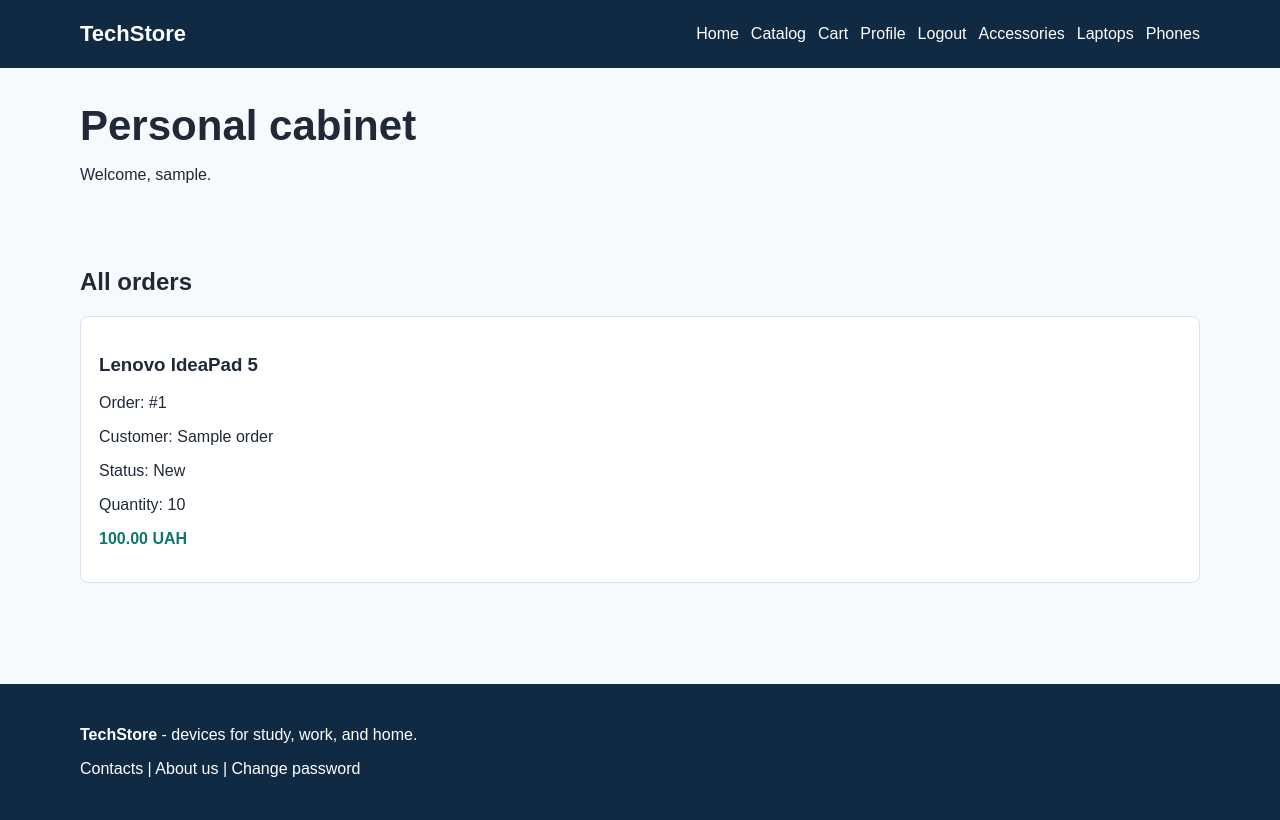
After one commit to MaksymVashkurak/django_labs, a Django app: page /profile/ in a window 1280 px wide. The commit adds this page. Run offline with Django 5.2, Linux system fonts and the light colour scheme; a user stored in the database is signed in; data comes from the database, SQL or seed files in the repository; tables that the repository leaves empty hold one stand-in row (values such as "Sample post").

Commit message:
Lab 8: add authentication and profile

```diff
--- a/config/settings.py
+++ b/config/settings.py
@@ -116,3 +116,8 @@ USE_TZ = True
 # https://docs.djangoproject.com/en/6.0/howto/static-files/
 
 STATIC_URL = 'static/'
+
+LOGIN_URL = "shop:login"
+LOGIN_REDIRECT_URL = "shop:profile"
+LOGOUT_REDIRECT_URL = "shop:home"
+EMAIL_BACKEND = "django.core.mail.backends.console.EmailBackend"
--- a/shop/models.py
+++ b/shop/models.py
@@ -122,4 +122,16 @@ class OrderItem(models.Model):
     def total_price(self):
         return self.price * self.quantity
 
+
+class PasswordResetCode(TimeStampedModel):
+    user = models.ForeignKey(settings.AUTH_USER_MODEL, on_delete=models.CASCADE, related_name="password_reset_codes")
+    code = models.CharField(max_length=6)
+    is_used = models.BooleanField(default=False)
+
+    class Meta:
+        ordering = ["-created_at"]
+
+    def __str__(self):
+        return f"Password reset code for {self.user}"
+
 # Create your models here.
--- a/shop/templates/shop/base.html
+++ b/shop/templates/shop/base.html
@@ -182,6 +182,13 @@
                 <a href="{% url 'shop:home' %}">Home</a>
                 <a href="{% url 'shop:catalog' %}">Catalog</a>
                 <a href="{% url 'shop:cart_detail' %}">Cart</a>
+                {% if user.is_authenticated %}
+                    <a href="{% url 'shop:profile' %}">Profile</a>
+                    <a href="{% url 'shop:logout' %}">Logout</a>
+                {% else %}
+                    <a href="{% url 'shop:login' %}">Login</a>
+                    <a href="{% url 'shop:register' %}">Register</a>
+                {% endif %}
                 {% for category in nav_categories %}
                     <a href="{{ category.get_absolute_url }}">{{ category.name }}</a>
                 {% endfor %}
@@ -201,7 +208,7 @@
     <footer>
         <div class="container">
             <p><strong>TechStore</strong> - devices for study, work, and home.</p>
-            <p><a href="{% url 'shop:contacts' %}">Contacts</a> | <a href="{% url 'shop:about' %}">About us</a></p>
+            <p><a href="{% url 'shop:contacts' %}">Contacts</a> | <a href="{% url 'shop:about' %}">About us</a> | <a href="{% url 'shop:password_reset_request' %}">Change password</a></p>
         </div>
     </footer>
 </body>
--- a/shop/templates/shop/cart.html
+++ b/shop/templates/shop/cart.html
@@ -15,6 +15,7 @@
             {% endfor %}
         </div>
         <h2>Total: {{ total }} UAH</h2>
+        <a class="button" href="{% url 'shop:checkout' %}">Checkout</a>
     {% else %}
         <p>Your cart is empty.</p>
     {% endif %}
--- /dev/null
+++ b/shop/templates/shop/profile.html
@@ -0,0 +1,28 @@
+{% extends "shop/base.html" %}
+
+{% block content %}
+<section>
+    <h1>Personal cabinet</h1>
+    <p>Welcome, {{ user.username }}.</p>
+</section>
+
+<section>
+    <h2>{{ orders_title }}</h2>
+    {% if order_items %}
+        <div class="product-grid">
+            {% for item in order_items %}
+                <article class="product-card">
+                    <h3>{{ item.product.name }}</h3>
+                    <p>Order: #{{ item.order.id }}</p>
+                    <p>Customer: {{ item.order.customer_name }}</p>
+                    <p>Status: {{ item.order.get_status_display }}</p>
+                    <p>Quantity: {{ item.quantity }}</p>
+                    <p class="price">{{ item.total_price }} UAH</p>
+                </article>
+            {% endfor %}
+        </div>
+    {% else %}
+        <p>No orders yet.</p>
+    {% endif %}
+</section>
+{% endblock %}
--- a/shop/urls.py
+++ b/shop/urls.py
@@ -10,7 +10,14 @@ urlpatterns = [
     path("catalog/", views.catalog, name="catalog"),
     path("cart/", views.cart_detail, name="cart_detail"),
     path("cart/add/<int:product_id>/", views.add_to_cart, name="add_to_cart"),
+    path("checkout/", views.checkout, name="checkout"),
     path("newsletter/", views.subscribe_newsletter, name="subscribe_newsletter"),
+    path("profile/", views.profile, name="profile"),
+    path("login/", views.login_view, name="login"),
+    path("logout/", views.logout_view, name="logout"),
+    path("register/", views.register, name="register"),
+    path("password-reset/", views.password_reset_request, name="password_reset_request"),
+    path("password-reset/confirm/", views.password_reset_confirm, name="password_reset_confirm"),
     path("categories/<slug:slug>/", views.category_detail, name="category_detail"),
     path("products/<slug:slug>/", views.product_detail, name="product_detail"),
     path("contacts/", views.contacts, name="contacts"),
--- a/shop/views.py
+++ b/shop/views.py
@@ -1,8 +1,22 @@
+import random
+
 from django.contrib import messages
+from django.contrib.auth import authenticate, login, logout
+from django.contrib.auth.decorators import login_required
+from django.contrib.auth.forms import AuthenticationForm
+from django.contrib.auth.models import User
+from django.core.mail import send_mail
 from django.shortcuts import get_object_or_404, redirect, render
 
-from .forms import NewsletterSubscriptionForm, RatingForm
-from .models import Category, Product
+from .forms import (
+    CheckoutForm,
+    NewsletterSubscriptionForm,
+    PasswordResetConfirmForm,
+    PasswordResetRequestForm,
+    RatingForm,
+    RegisterForm,
+)
+from .models import Category, OrderItem, PasswordResetCode, Product
 
 
 def common_context():
@@ -128,6 +142,46 @@ def cart_detail(request):
     return render(request, "shop/cart.html", context)
 
 
+@login_required
+def checkout(request):
+    cart = request.session.get("cart", {})
+    product_ids = [int(product_id) for product_id in cart.keys()]
+    products = Product.objects.filter(id__in=product_ids)
+
+    if request.method == "POST":
+        form = CheckoutForm(request.POST)
+        if form.is_valid() and products:
+            order = form.save(commit=False)
+            order.user = request.user
+            order.save()
+            for product in products:
+                quantity = cart.get(str(product.id), 0)
+                OrderItem.objects.create(
+                    order=order,
+                    product=product,
+                    quantity=quantity,
+                    price=product.price,
+                )
+            request.session["cart"] = {}
+            messages.success(request, "Order created successfully.")
+            return redirect("shop:profile")
+    else:
+        form = CheckoutForm(
+            initial={
+                "customer_name": request.user.get_username(),
+                "email": request.user.email,
+            }
+        )
+
+    context = {
+        "title": "Checkout",
+        "form": form,
+        "has_items": bool(products),
+    }
+    context.update(common_context())
+    return render(request, "shop/checkout.html", context)
+
+
 def subscribe_newsletter(request):
     if request.method == "POST":
         form = NewsletterSubscriptionForm(request.POST)
@@ -139,6 +193,118 @@ def subscribe_newsletter(request):
     return redirect("shop:home")
 
 
+def register(request):
+    if request.method == "POST":
+        form = RegisterForm(request.POST)
+        if form.is_valid():
+            user = form.save()
+            login(request, user)
+            messages.success(request, "Registration completed.")
+            return redirect("shop:profile")
+    else:
+        form = RegisterForm()
+
+    context = {"title": "Register", "form": form}
+    context.update(common_context())
+    return render(request, "shop/auth_form.html", context)
+
+
+def login_view(request):
+    if request.method == "POST":
+        form = AuthenticationForm(request, data=request.POST)
+        if form.is_valid():
+            user = authenticate(
+                request,
+                username=form.cleaned_data["username"],
+                password=form.cleaned_data["password"],
+            )
+            if user is not None:
+                login(request, user)
+                return redirect("shop:profile")
+    else:
+        form = AuthenticationForm()
+
+    context = {"title": "Login", "form": form}
+    context.update(common_context())
+    return render(request, "shop/auth_form.html", context)
+
+
+def logout_view(request):
+    logout(request)
+    return redirect("shop:home")
+
+
+@login_required
+def profile(request):
+    if request.user.is_staff:
+        orders = OrderItem.objects.select_related("order", "product").all()
+        title = "All orders"
+    else:
+        orders = OrderItem.objects.select_related("order", "product").filter(order__user=request.user)
+        title = "My orders"
+
+    context = {
+        "title": "Profile",
+        "orders_title": title,
+        "order_items": orders,
+    }
+    context.update(common_context())
+    return render(request, "shop/profile.html", context)
+
+
+def password_reset_request(request):
+    if request.method == "POST":
+        form = PasswordResetRequestForm(request.POST)
+        if form.is_valid():
+            email = form.cleaned_data["email"]
+            user = User.objects.filter(email=email).first()
+            if user:
+                code = f"{random.randint(100000, 999999)}"
+                PasswordResetCode.objects.create(user=user, code=code)
+                send_mail(
+                    "TechStore password reset",
+                    f"Your temporary password reset code is: {code}",
+                    "noreply@techstore.local",
+                    [email],
+                )
+            messages.success(request, "If this email exists, a reset code was sent.")
+            return redirect("shop:password_reset_confirm")
+    else:
+        form = PasswordResetRequestForm()
+
+    context = {"title": "Password reset", "form": form}
+    context.update(common_context())
+    return render(request, "shop/auth_form.html", context)
+
+
+def password_reset_confirm(request):
+    if request.method == "POST":
+        form = PasswordResetConfirmForm(request.POST)
+        if form.is_valid():
+            email = form.cleaned_data["email"]
+            code = form.cleaned_data["code"]
+            reset_code = PasswordResetCode.objects.filter(
+                user__email=email,
+                code=code,
+                is_used=False,
+            ).select_related("user").first()
+
+            if reset_code:
+                reset_code.user.set_password(form.cleaned_data["new_password"])
+                reset_code.user.save()
+                reset_code.is_used = True
+                reset_code.save()
+                messages.success(request, "Password changed successfully.")
+                return redirect("shop:login")
+            messages.error(request, "Invalid reset code.")
+    else:
+        form = PasswordResetConfirmForm()
+
+    context = {"title": "Confirm password reset", "form": form}
+    context.update(common_context())
+    return render(request, "shop/auth_form.html", context)
+
+
 def contacts(request):
     context = {
         "title": "Contacts",
```
Also changed, not shown: shop/admin.py (+8 -1 lines), shop/forms.py (+27 -1 lines), shop/templates/shop/auth_form.html (added, +15 -0 lines), shop/templates/shop/checkout.html (added, +17 -0 lines), shop/migrations/0004_passwordresetcode.py (added).
